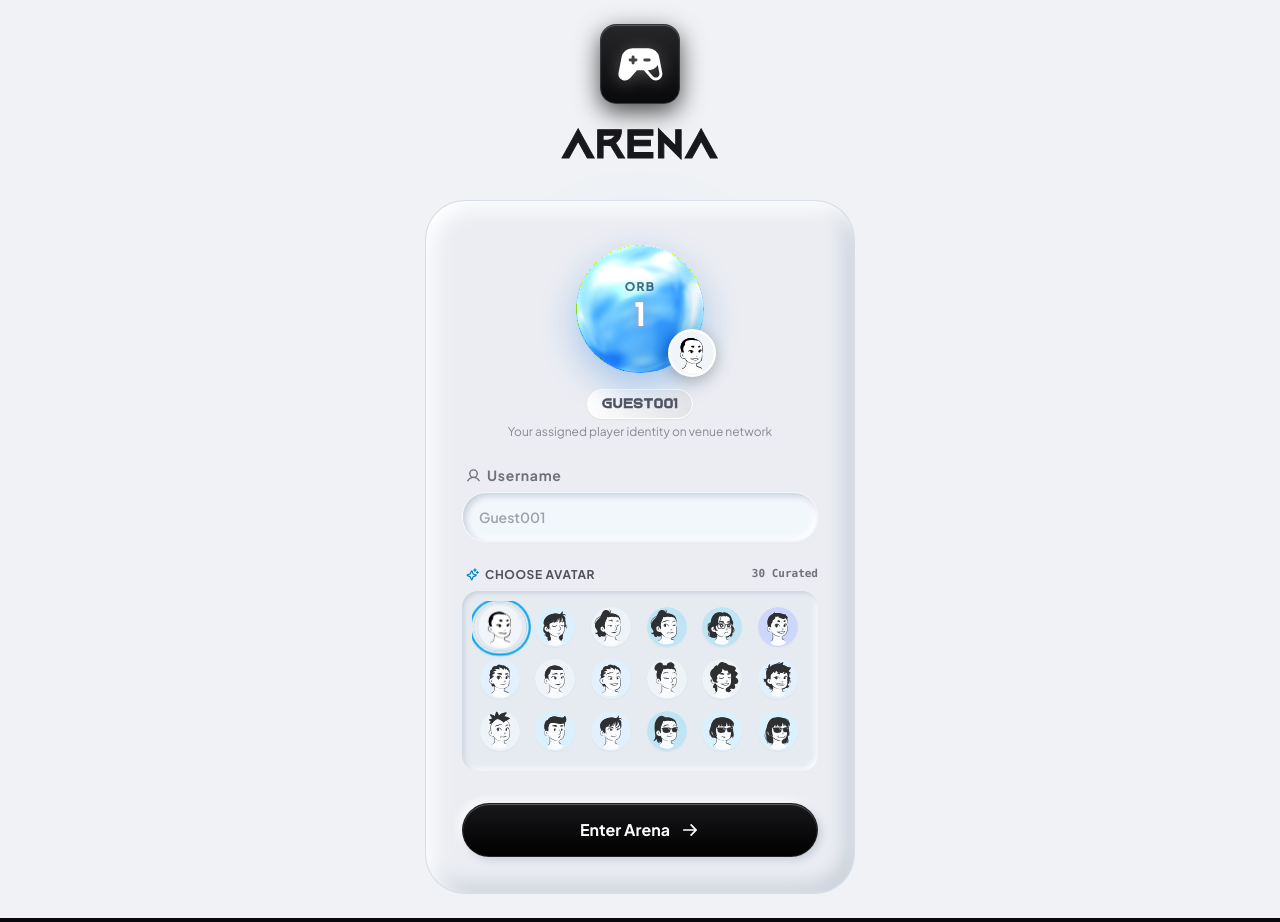
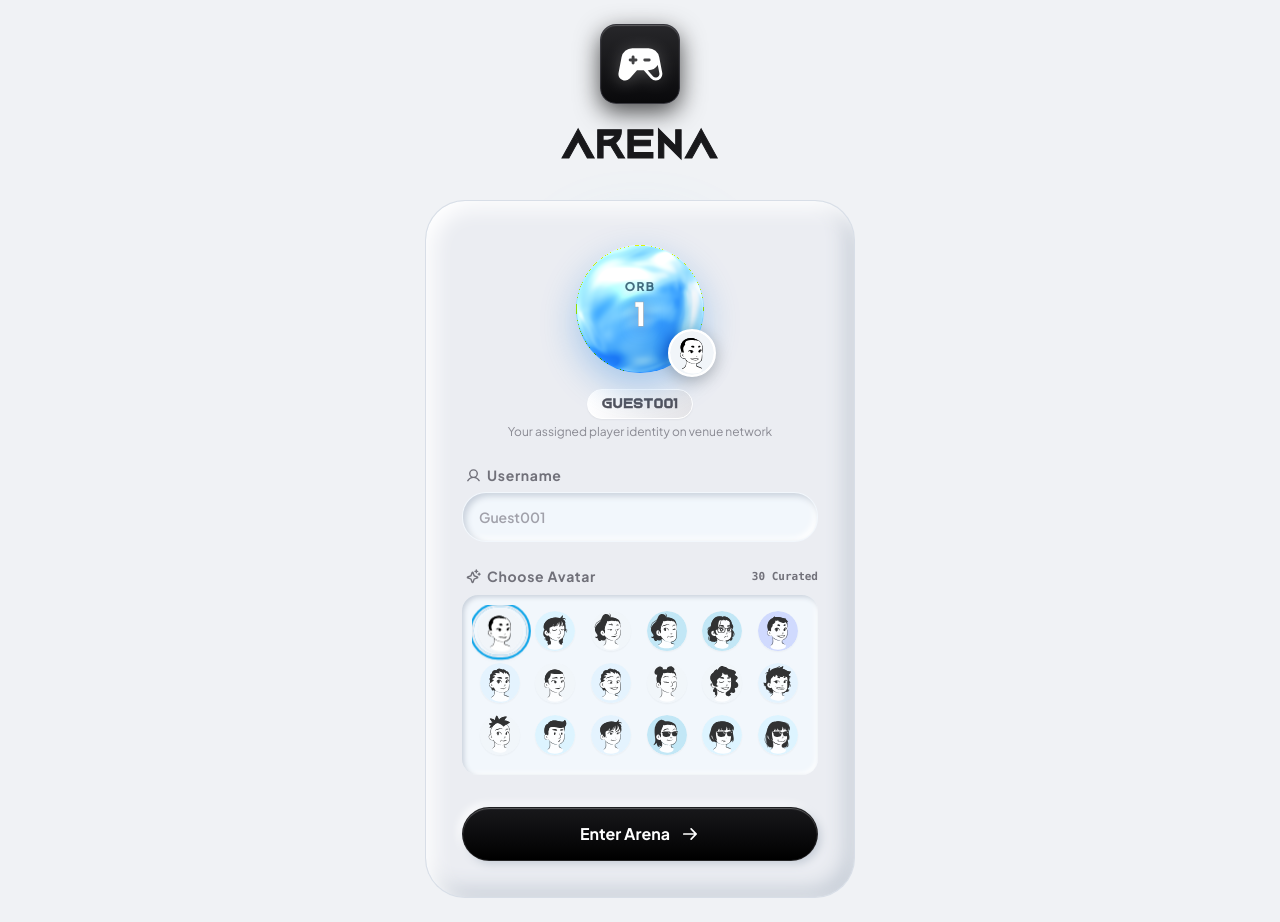
Before and after one commit to sanchitpatel/arena, a React (Vite) app: page / in a window 1280 px wide. Built offline with nearby package versions, Linux system fonts and the light colour scheme; no server answers.

Commit message:
orb built 13

```diff
--- a/src/components/dashboard/LoginView.jsx
+++ b/src/components/dashboard/LoginView.jsx
@@ -139,7 +139,8 @@ export const LoginView = ({ onEnterArena }) => {
                     onChange={(e) => setPlayerName(e.target.value)}
                     placeholder={guestId}
                     maxLength={20}
-                    className="w-full py-3.5 px-4 bg-[#F2F7FC] text-zinc-900 font-semibold text-sm rounded-3xl border border-transparent shadow-[inset_3px_3px_6px_#c8d0db,inset_-3px_-3px_6px_#ffffff] focus:outline-none focus:border-emerald-600/50 transition-all placeholder:text-zinc-400"
+                    className="w-full py-3.5 px-4 bg-[#F2F7FC] text-zinc-900 font-semibold text-sm rounded-3xl border border-transparent shadow-[inset_3px_3px_6px_#c8d0db,inset_-3px_-3px_6px_#ffffff] outline-none focus:outline-none focus:border-zinc-400 focus:ring-0 focus-visible:outline-none focus-visible:ring-0 transition-colors duration-150 placeholder:text-zinc-400"
+                    style={{ outline: 'none', WebkitTapHighlightColor: 'transparent' }}
                   />
                 </div>
               </div>
@@ -147,8 +148,8 @@ export const LoginView = ({ onEnterArena }) => {
               {/* Curated Lorelei Avatar Selector */}
               <div className="space-y-2">
                 <div className="flex items-center justify-between pl-1">
-                  <label className="text-xs font-bold uppercase tracking-wider text-zinc-600 flex items-center gap-1.5">
-                    <Sparkle size={13} weight="bold" className="text-sky-600" />
+                  <label className="text-[14px] font-bold tracking-wider text-zinc-500 flex items-center gap-1.5">
+                    <Sparkle size={15} weight="bold" className="text-zinc-500" />
                     Choose Avatar
                   </label>
                   <span className="text-[11px] font-semibold text-zinc-500 font-mono">
@@ -156,7 +157,7 @@ export const LoginView = ({ onEnterArena }) => {
                   </span>
                 </div>
 
-                <div className="p-2.5 bg-[#e6ebf2] rounded-2xl shadow-[inset_2px_2px_5px_#c8d0db,inset_-2px_-2px_5px_#ffffff]">
+                <div className="p-2.5 bg-[#F2F7FC] rounded-2xl shadow-[inset_2px_2px_5px_#c8d0db,inset_-2px_-2px_5px_#ffffff]">
                   <div className="grid grid-cols-6 gap-2 max-h-[160px] overflow-y-auto p-1 pr-1.5 scrollbar-thin">
                     {CURATED_AVATARS.map((av) => {
                       const isSelected = String(selectedAvatar) === String(av.id) || String(selectedAvatar) === String(av.num);
```
